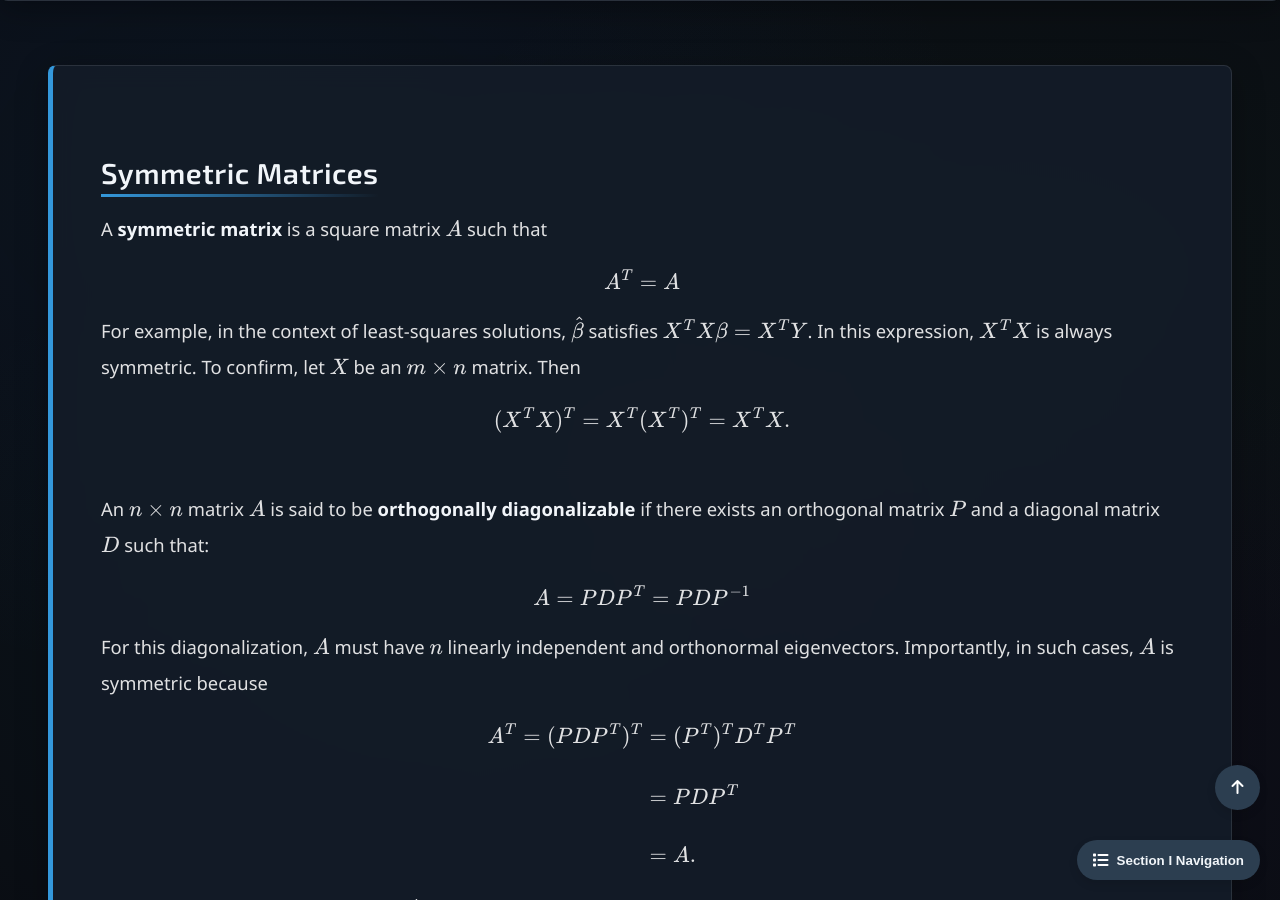
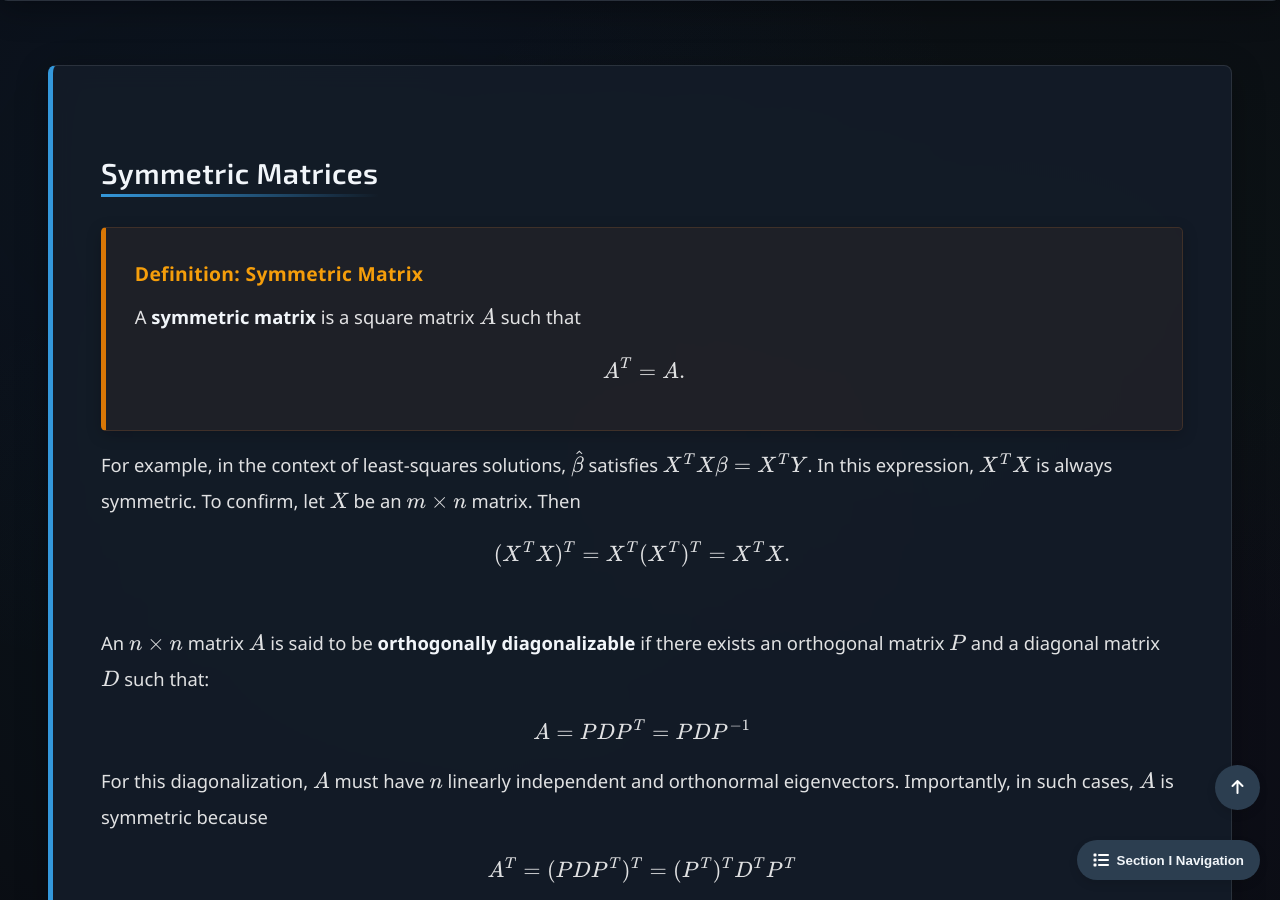
Before and after one commit to Yusukey01/yusukey01.github.io, a Jekyll site: the page built from Mathematics/Linear_algebra/symmetry.html, in a window 1280 px wide and 900 px high, scrolled down 626 px. Built offline with Jekyll 4.4.1, drawn with Linux system fonts in a browser that asks for light colours.

Commit message:
revised explanations

```diff
--- a/Mathematics/Linear_algebra/symmetry.html
+++ b/Mathematics/Linear_algebra/symmetry.html
@@ -30,13 +30,24 @@ uses_python: false
         <div class="container">
 
             <section id="sym" class="section-content">
-            <h2>Symmetric Matrices</h2>
+                <h2>Symmetric Matrices</h2>
+
+                <div class="theorem">
+                    <span class="theorem-title">Definition: Symmetric Matrix</span>
+                    <p>
+                        A <strong>symmetric matrix</strong> is a square matrix \(A\) such that
+                        \[
+                        A^T = A.
+                        \]
+                    </p>
+                </div>
+
             <p>
-            A <strong>symmetric matrix</strong> is a square matrix \(A\) such that
-            \[A^T= A\]
             For example, in the context of least-squares solutions, \(\hat{\beta}\) satisfies \(X^TX\beta = X^TY\).
             In this expression, \(X^TX\) is always symmetric. To confirm, let \(X\) be an \(m \times n\) matrix. Then
-            \[(X^TX)^T = X^T(X^T)^T = X^TX.\]
+            \[
+            (X^TX)^T = X^T(X^T)^T = X^TX.
+            \]
             <br>
             An \(n \times n\) matrix \(A\) is said to be <strong>orthogonally diagonalizable</strong> if there exists
             an orthogonal matrix \(P\) and a diagonal matrix \(D\) such that:
```
